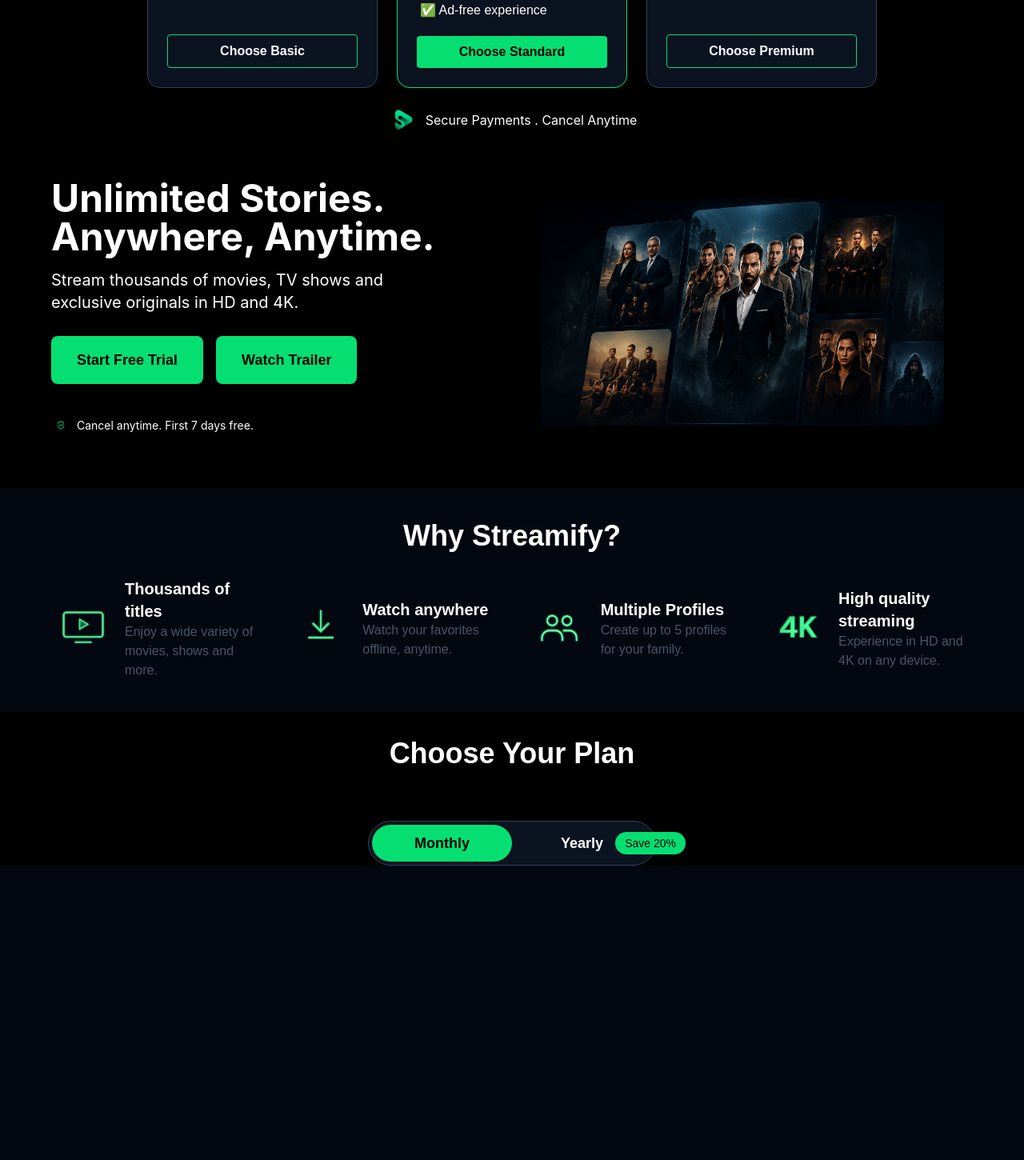
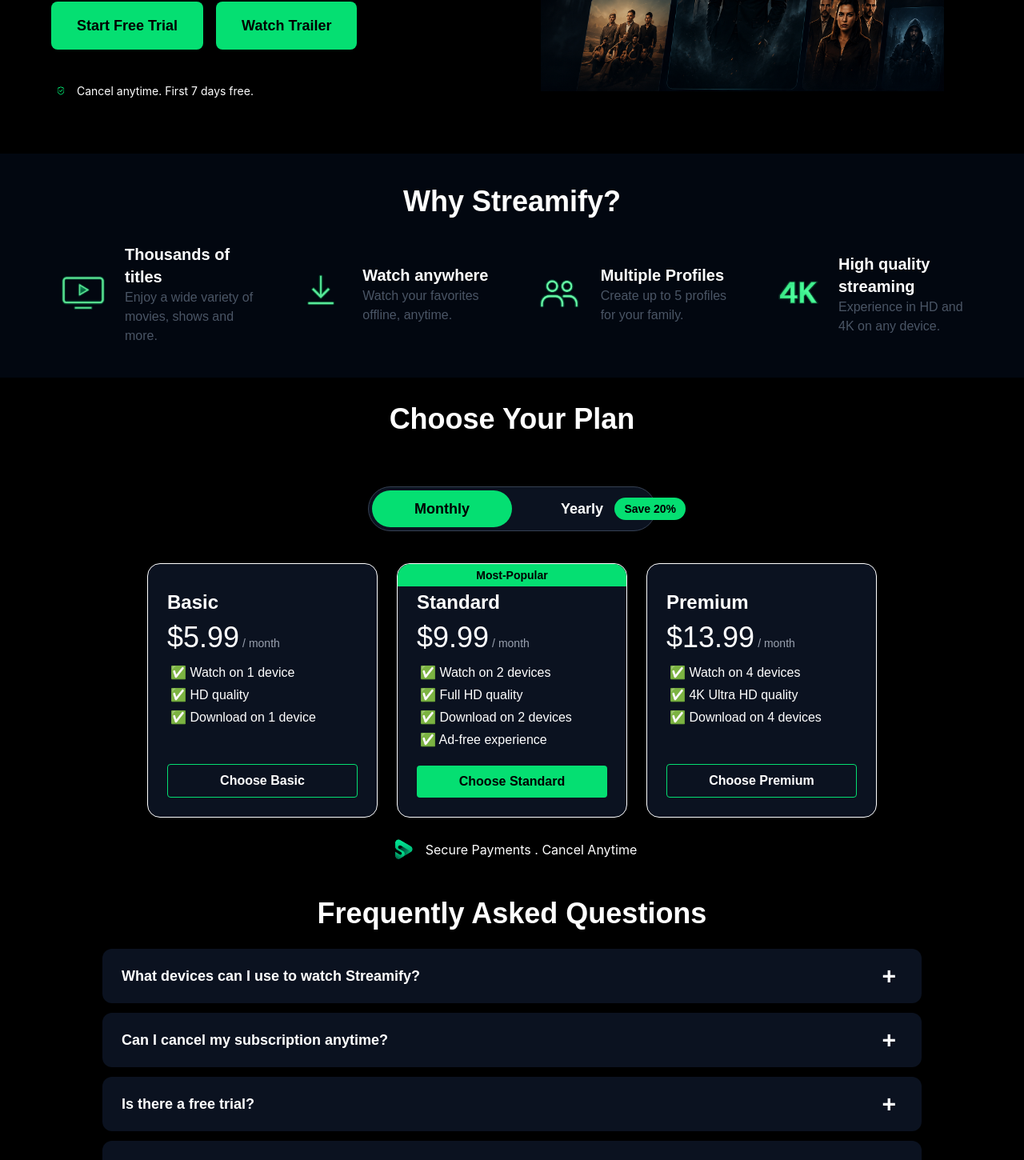
Before and after one commit to sadeenotaibi216/streamify, a React (Vite) app: page / in a window 1280 px wide. Shown: the part 320-1770 px from the top of the page at 80% size. Before the commit the page ends 1402 px from the top, so only its background shows below. Built offline with nearby package versions, Linux system fonts and the light colour scheme.

Commit message:
added states , button component and fixed the cursor

```diff
--- a/src/App.jsx
+++ b/src/App.jsx
@@ -1,19 +1,23 @@
 import "./App.css";
-import Cards from "./components/Cards";
+
 import Header from "./components/Header";
-
+import Faq from "./components/faq";
 import Hero from "./components/Hero";
 import Middlepart from "./components/middlepart";
 import Plan from "./components/plan";
-
+import Footer from "./components/Footer";
 function App() {
   return (
     <div className="min-h-screen bg-black text-white">
       <Header />
-      <Cards />
+
       <Hero />
       <Middlepart />
+
       <Plan />
+
+       <Faq/>
+          <Footer/>
     </div>
   );
 }
--- /dev/null
+++ b/src/components/Buttons.jsx
@@ -0,0 +1,13 @@
+function Button({ children, className = "", onClick }) {
+  return (
+    <button
+      onClick={onClick}
+      className={`hover:border-white
+        font-semibold cursor-pointer rounded  ${className}`}
+    >
+      {children}
+    </button>
+  );
+}
+
+export default Button;
--- a/src/components/Cards.jsx
+++ b/src/components/Cards.jsx
@@ -1,12 +1,19 @@
-function Card({ title, price, features, buttonText, popular }) {
+import Button from "./Buttons";
+function Card({
+  title,
+  monthlyPrice,
+  yearlyPrice,
+  features,
+  buttonText,
+  popular,
+  urplan,
+}) {
+  const price = urplan === "monthly" ? monthlyPrice : yearlyPrice;
+
   return (
-    <div
-      className={`relative flex flex-col bg-[#0B1220] text-white rounded-2xl p-6 w-72 border ${
-        title === "Standard" ? "border-green-400" : "border-gray-700"
-      }`}
-    >
+    <div className="relative flex flex-col bg-[#0B1220] text-white rounded-2xl p-6 w-72 border">
       {popular && (
-        <p className="absolute top-0 left-0 w-full bg-green-400 text-black text-center rounded-t-2xl py-1 text-sm font-bold">
+        <p className="border-green-400 absolute top-0 left-0 w-full bg-green-400 text-black text-center rounded-t-2xl py-1 text-sm font-bold">
           Most-Popular
         </p>
       )}
@@ -16,7 +23,7 @@
       <p className="text-4xl mt-2">
         ${price}
         <span className="text-sm font-normal text-gray-400 px-1 py-1">
-          / month
+          / {urplan === "monthly" ? "month" : "year"}
         </span>
       </p>
 
@@ -26,7 +33,7 @@
         ))}
       </ul>
 
-      <button
+      <Button
         className={`mt-auto rounded py-2 w-full font-semibold transition ${
           popular
             ? "bg-green-400 text-black hover:bg-green-300"
@@ -34,18 +41,20 @@
         }`}
       >
         {buttonText}
-      </button>
+      </Button>
     </div>
   );
 }
 
-function Cards() {
+function Cards({ urplan }) {
   return (
     <>
       <div className="flex gap-6 justify-center mt-10">
         <Card
           title="Basic"
-          price="5.99"
+          monthlyPrice="5.99"
+          yearlyPrice="50"
+          urplan={urplan}
           features={["Watch on 1 device", "HD quality", "Download on 1 device"]}
           buttonText="Choose Basic"
           popular={false}
@@ -53,7 +62,9 @@
 
         <Card
           title="Standard"
-          price="9.99"
+          monthlyPrice="9.99"
+          yearlyPrice="70"
+          urplan={urplan}
           features={[
             "Watch on 2 devices",
             "Full HD quality",
@@ -66,7 +77,9 @@
 
         <Card
           title="Premium"
-          price="13.99"
+          monthlyPrice="13.99"
+          yearlyPrice="90"
+          urplan={urplan}
           features={[
             "Watch on 4 devices",
             "4K Ultra HD quality",
--- a/src/components/Email.jsx
+++ b/src/components/Email.jsx
@@ -1,4 +1,4 @@
-
+import Button from "./Buttons";
 function email() {
   return (
     <div className="max-w-6xl mx-auto mt-10 bg-gradient-to-r from-[#0B1220] to-green-950 rounded-2xl p-6 flex justify-between items-center">
@@ -24,9 +24,9 @@
           className="bg-[#0B1220] border border-gray-700 text-white px-5 py-3 rounded-l-lg w-80 outline-none"
         />
 
-        <button className="bg-green-400 text-black px-8 py-3 rounded-r-lg font-semibold">
+        <Button className="bg-green-400 text-black px-8 py-3 rounded-r-lg font-semibold">
           Subscribe
-        </button>
+        </Button>
       </div>
 
     </div>
--- a/src/components/Footer.jsx
+++ b/src/components/Footer.jsx
@@ -22,11 +22,7 @@
             Stream anytime, anywhere.
           </p>
 
-          <img
-            src="/all.png"
-            alt="apps-logo"
-            className="w-50 h-20"
-          />
+
         </div>
 
         <div className="flex gap-20 mr-30">
--- a/src/components/Header.jsx
+++ b/src/components/Header.jsx
@@ -1,13 +1,5 @@
-function Button({ children, className = "", onClick }) {
-  return (
-    <button
-      onClick={onClick}
-      className={`font-semibold cursor-pointer hover:text-green-400 ${className}`}
-    >
-      {children}
-    </button>
-  );
-}
+import Button from "./Buttons";
+
 
 function Header() {
   const navButtons = ["Home", "TV Shows", "Movies", "Kids", "My List"];
--- a/src/components/Hero.jsx
+++ b/src/components/Hero.jsx
@@ -1,3 +1,4 @@
+import Button from "./Buttons";
 function Hero() {
   return (
     <div className="min-h-[55vh] bg-black text-white flex items-center justify-between px-16">
@@ -13,13 +14,13 @@
         </p>
 
         <div className="flex items-center text-white gap-4 pt-5 pb-5">
-          <button className="bg-green-400 text-black px-8 py-4 text-lg rounded-lg font-semibold hover:bg-green-300">
+          <Button className="bg-green-400 text-black px-8 py-4 text-lg rounded-lg font-semibold hover:bg-green-300">
             Start Free Trial
-          </button>
+          </Button>
 
-          <button className="bg-green-400 text-black px-8 py-4 text-lg rounded-lg font-semibold hover:bg-green-300">
+          <Button className="bg-green-400 text-black px-8 py-4 text-lg rounded-lg font-semibold hover:bg-green-300">
             Watch Trailer
-          </button>
+          </Button>
         </div>
 
         <div className="flex items-center gap-2 pt-5 pb-5">
--- a/src/components/faq.jsx
+++ b/src/components/faq.jsx
@@ -1,18 +1,49 @@
-function FAQItem({ question }) {
+import { useState } from "react";
+import Button from "./Buttons";
+
+function FAQItem({ question, answer }) {
+  const [open, setOpen] = useState(false);
+
   return (
-    <div className="bg-[#0B1220] text-white rounded-xl px-6 py-4 flex justify-between items-center">
-      <p className="text-lg font-semibold">{question}</p>
-      <span className="text-3xl">+</span>
+    <div className="bg-[#0B1220] text-white rounded-xl px-6 py-4">
+      <div className="flex justify-between items-center">
+        <p className="text-lg font-semibold">{question}</p>
+
+        <Button
+          onClick={() => setOpen(!open)}
+          className="text-3xl px-2 py-0"
+        >
+          {open ? "-" : "+"}
+        </Button>
+      </div>
+
+      {open && (
+        <p className="mt-3 text-gray-400">
+          {answer}
+        </p>
+      )}
     </div>
   );
 }
 
 function FAQ() {
   const questions = [
-    "What devices can I use to watch Streamify?",
-    "Can I cancel my subscription anytime?",
-    "Is there a free trial?",
-    "How many devices can I watch on?",
+    {
+      question: "What devices can I use to watch Streamify?",
+      answer: "You can watch Streamify on your phone, laptop, tablet, and smart TV.",
+    },
+    {
+      question: "Can I cancel my subscription anytime?",
+      answer: "Yes, you can cancel your subscription anytime with no extra fees.",
+    },
+    {
+      question: "Is there a free trial?",
+      answer: "Yes, Streamify offers a free trial for new users.",
+    },
+    {
+      question: "How many devices can I watch on?",
+      answer: "It depends on your plan. Basic allows 1 device, Standard allows 2, and Premium allows 4.",
+    },
   ];
 
   return (
@@ -22,8 +53,12 @@
       </h1>
 
       <div className="space-y-3">
-        {questions.map((question, index) => (
-          <FAQItem key={index} question={question} />
+        {questions.map((item, index) => (
+          <FAQItem
+            key={index}
+            question={item.question}
+            answer={item.answer}
+          />
         ))}
       </div>
     </div>
--- a/src/components/middlepart.jsx
+++ b/src/components/middlepart.jsx
@@ -1,3 +1,4 @@
+
 function FeatureItem({ imgSrc, imgAlt, title, description }) {
   return (
     <div className="flex items-center gap-3 flex-1 max-w-[260px]">
--- a/src/components/plan.jsx
+++ b/src/components/plan.jsx
@@ -1,4 +1,10 @@
+import { useState } from "react";
+import Cards from "./Cards";
+import Button from "./Buttons";
+
 function Plan() {
+  const [urplan, setPlan] = useState("monthly");
+
   return (
     <>
       <h1 className="text-white text-4xl font-bold text-center mb-8 px-8 py-8">
@@ -6,18 +12,34 @@
       </h1>
 
       <div className="relative flex justify-center items-center rounded-full border border-gray-700 bg-[#0B1220] w-[360px] h-14 mx-auto p-1">
-        <button className="w-1/2 h-full rounded-full bg-green-400 text-black text-lg font-sans font-semibold">
+        <Button
+          onClick={() => setPlan("monthly")}
+          className={`w-1/2 h-full rounded-full text-lg font-sans font-semibold ${
+            urplan === "monthly"
+              ? "bg-green-400 text-black"
+              : "text-white"
+          }`}
+        >
           Monthly
-        </button>
+        </Button>
 
-        <button className="w-1/2 h-full rounded-full text-white text-lg font-sans font-semibold">
+        <Button
+          onClick={() => setPlan("yearly")}
+          className={`w-1/2 h-full rounded-full text-lg font-sans font-semibold ${
+            urplan === "yearly"
+              ? "bg-green-400 text-black"
+              : "text-white"
+          }`}
+        >
           Yearly
-        </button>
+        </Button>
 
-        <button className="absolute right-[-38px] top-1/2 -translate-y-1/2 bg-green-400 text-black text-sm font-sans rounded-full px-3 py-1">
+        <Button className="absolute right-[-38px] top-1/2 -translate-y-1/2 bg-green-400 text-black text-sm font-sans rounded-full px-3 py-1">
           Save 20%
-        </button>
+        </Button>
       </div>
+
+      <Cards urplan={urplan} />
     </>
   );
 }
```
